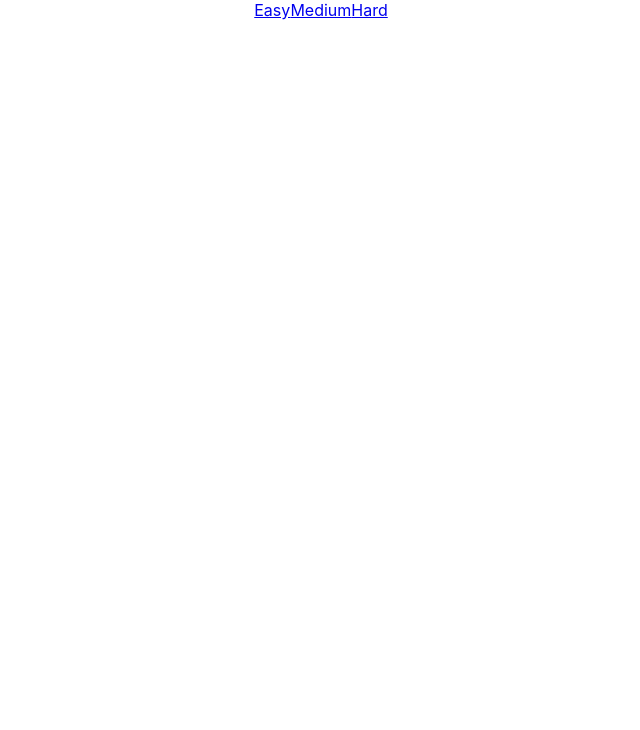
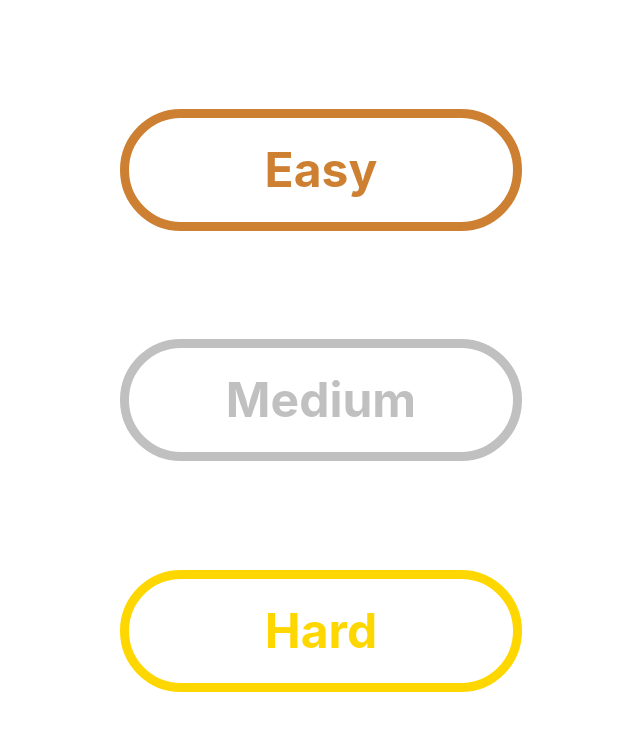
Before and after one commit to Listen-Up-2210/listen-up-ui, a React (Create React App) app: page /animals in a window 1280 px wide. Shown: the top 730 px of the page, without its empty margins (319-959 px from the left). Built offline with nearby package versions, Linux system fonts and the light colour scheme.

Commit message:
Stylize difficulty component

```diff
--- a/src/Components/Category/Category.css
+++ b/src/Components/Category/Category.css
@@ -21,7 +21,6 @@
 }
 
 .category-link:hover {
-
     box-shadow: 0 0 .8em orange;
     animation: wiggle 2s infinite;
     transform: scale(1.2);
--- a/src/Components/Difficulty/Difficulty.css
+++ b/src/Components/Difficulty/Difficulty.css
@@ -0,0 +1,63 @@
+.difficulties {
+    display: flex;
+    flex-direction: column;
+    height: 100vh;
+    width: 100vw;
+    justify-content: space-evenly;
+    align-items: center;
+}
+
+.difficulty-link {
+    text-decoration: none;
+    width: 30vw;
+    line-height: 13vh;
+    font-size: 3em;
+
+    background-color: white;
+    border-radius: 2em;
+    border: .2em solid;
+    text-align: center;
+    font-weight: bold;
+}
+
+.difficulty-link:hover {
+    animation: wiggle 2s infinite;
+    transform: scale(1.2);
+}
+
+.easy {
+    color: #CD7F32;
+    border-color: #CD7F32;
+}
+
+.easy:hover {
+    box-shadow: 0 0 .8em #CD7F32;
+}
+
+.medium {
+    color: #C0C0C0;
+    border-color: #C0C0C0;
+}
+
+.medium:hover {
+    box-shadow: 0 0 .8em #C0C0C0;
+}
+
+.hard {
+    color: #FFD700;
+    border-color: #FFD700;
+}
+
+.hard:hover {
+    box-shadow: 0 0 .8em #FFD700;
+}
+
+
+@keyframes wiggle {
+
+    0% { transform: rotate(0deg) scale(1.1); }
+   25% { transform: rotate(0deg) scale(1.1); }
+   50% { transform: rotate(5deg) scale(1.1); }
+   75% { transform: rotate(-5deg) scale(1.1); }
+  100% { transform: rotate(0deg) scale(1.1); }
+}
```
